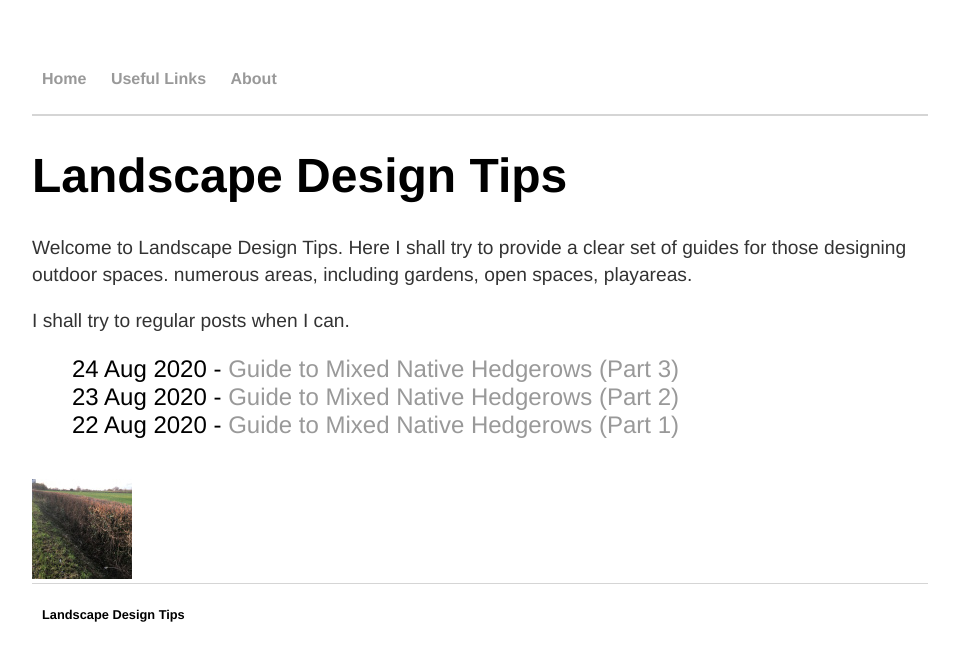
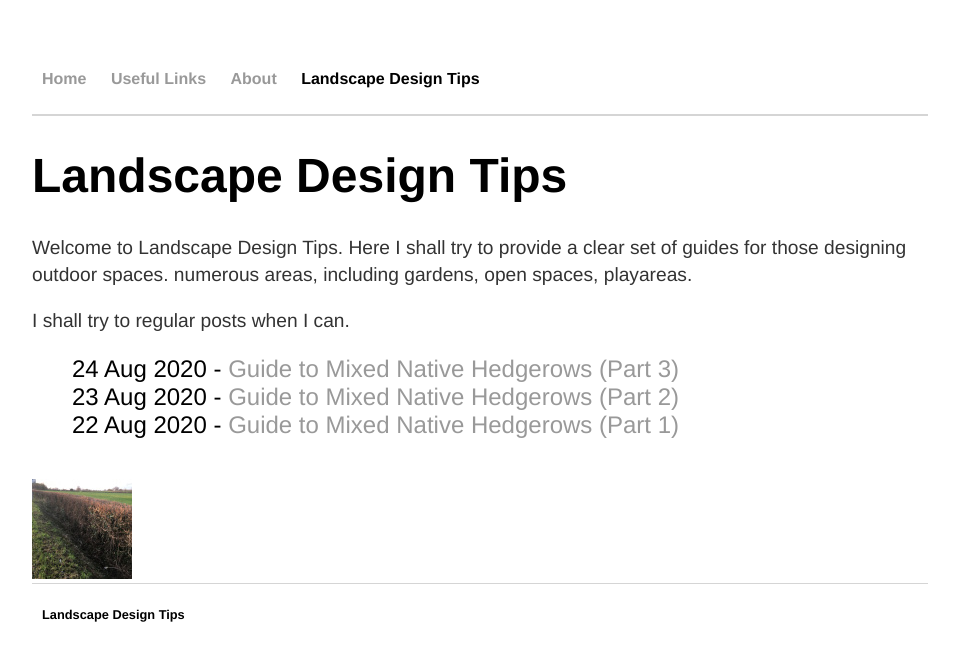
Before and after one commit to Quixoty/ORIG, a Jekyll site: the page built from index.html, in a window 1280 px wide. Shown: the top 661 px of the page, without its empty margins (160-1119 px from the left). Built offline with Jekyll 4.4.1, drawn with Linux system fonts in a browser that asks for light colours.

Commit message:
Update default.html

```diff
--- a/_layouts/default.html
+++ b/_layouts/default.html
@@ -11,6 +11,7 @@
 	        		<li><a href="/">Home</a></li>
 	        		<li><a href="/usefullinks">Useful Links</a></li>
 				<li><a href="/about">About</a></li>
+				<li>Landscape Design Tips</li>
 	    		</ul>
 			<hr style="border: 1px solid #d5d5d5;" />
 			</nav>
```
